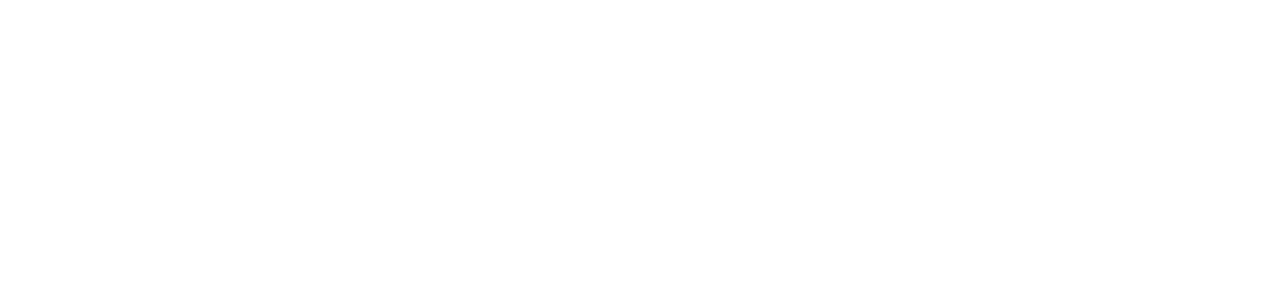
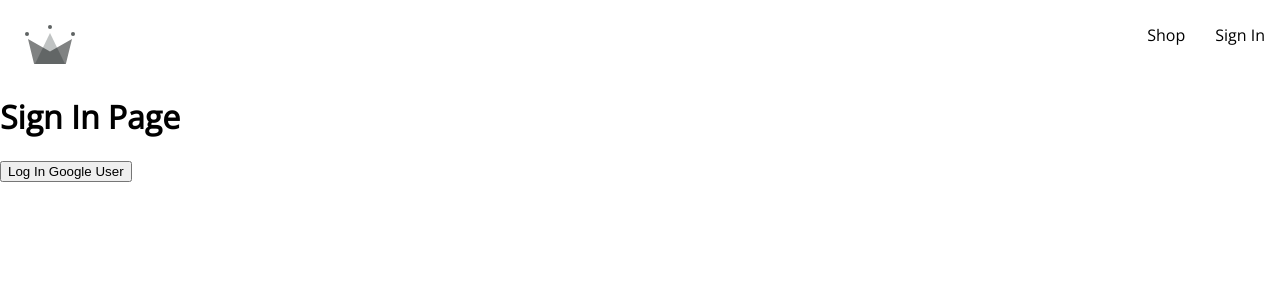
Before and after one commit to dcameron62/crwn-clothing, a React (Create React App) app: page /signIn in a window 1280 px wide. Before the commit this address had no page. Shown: the top 300 px of the page. Built offline with nearby package versions, Linux system fonts and the light colour scheme.

Commit message:
Authenticating with Fire Base

```diff
--- a/package.json
+++ b/package.json
@@ -6,6 +6,7 @@
     "@testing-library/jest-dom": "^5.16.4",
     "@testing-library/react": "^13.3.0",
     "@testing-library/user-event": "^13.5.0",
+    "firebase": "^9.8.4",
     "prettier": "^2.7.1",
     "react": "^18.2.0",
     "react-dom": "^18.2.0",
--- a/src/App.js
+++ b/src/App.js
@@ -2,6 +2,7 @@
 import "./categories.styles.scss";
 import Home from "./routes/home/home.component";
 import Navigation from "./routes/navigation/navigation.component";
+import SignIn from "./routes/sign_in/sign_in.component";
 
 const Shop = () => {
   return <h1>I am the shop page</h1>;
@@ -13,6 +14,7 @@
       <Route path="/" element={<Navigation />}>
         <Route index element={<Home />} />
         <Route path="shop" element={<Shop />} />
+        <Route path="signIn" element={<SignIn />} />
       </Route>
     </Routes>
   );
--- a/src/index.js
+++ b/src/index.js
@@ -1,6 +1,6 @@
 import React from "react";
 // import ReactDOM from "react-dom/client";
-import ReactDOM from "react-dom";
+import ReactDOM from "react-dom/client";
 import { BrowserRouter } from "react-router-dom";
 import "./index.scss";
 import App from "./App";
--- a/src/routes/navigation/navigation.component.jsx
+++ b/src/routes/navigation/navigation.component.jsx
@@ -19,9 +19,12 @@
             <CrwnLogo className="logo" />
           </div>
         </Link>
-        <div className="nav-link-container">
+        <div className="nav-links-container">
           <Link className="nav-link" to="/shop">
             Shop
+          </Link>
+          <Link className="nav-link" to="/signIn">
+            Sign In
           </Link>
         </div>
       </div>
--- /dev/null
+++ b/src/routes/sign_in/sign_in.component.jsx
@@ -0,0 +1,24 @@
+/**
+ * Created by PHP Storm
+ * Author: Don Cameron
+ * File Type: React Component
+ * Date: 7/5/2022
+ * Time: 3:11 PM
+ */
+import { signInWithGooglePopup } from "../../utils/firebase/firebase.utils";
+
+const SignIn = () => {
+  const logGoogleUser = async () => {
+    const response = await signInWithGooglePopup();
+    console.log(response);
+  };
+
+  return (
+    <div>
+      <h1>Sign In Page</h1>
+      <button onClick={logGoogleUser}>Log In Google User</button>
+    </div>
+  );
+};
+
+export default SignIn;
--- /dev/null
+++ b/src/utils/firebase/firebase.utils.js
@@ -0,0 +1,36 @@
+/**
+ * Created by PHP Storm
+ * Author: Don Cameron
+ * Date: 7/5/2022
+ * Time: 3:56 PM
+ */
+
+import { initializeApp } from "firebase/app";
+import {
+  getAuth,
+  signInWithRedirect,
+  signInWithPopup,
+  GoogleAuthProvider,
+} from "firebase/auth";
+
+// Your web app's Firebase configuration
+const firebaseConfig = {
+  apiKey: "AIzaSyDSwdeQAApNF5t9gjqnOkuailn8Otlb3-o",
+  authDomain: "crwn-clothing-db-4d294.firebaseapp.com",
+  projectId: "crwn-clothing-db-4d294",
+  storageBucket: "crwn-clothing-db-4d294.appspot.com",
+  messagingSenderId: "292722353905",
+  appId: "1:292722353905:web:848f622c422da3752c2b50",
+};
+
+// Initialize Firebase
+const firebaseApp = initializeApp(firebaseConfig);
+
+const provider = new GoogleAuthProvider();
+
+provider.setCustomParameters({
+  prompt: "select_account",
+});
+
+export const auth = getAuth();
+export const signInWithGooglePopup = () => signInWithPopup(auth, provider);
```
Also changed, not shown: 1 other file (tests, documents, lock files or other folders).
